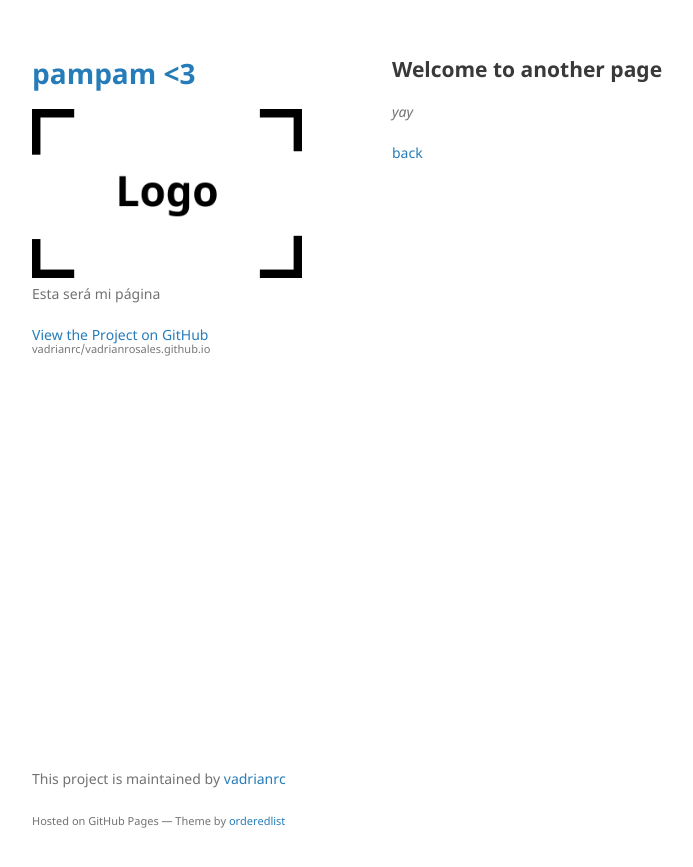
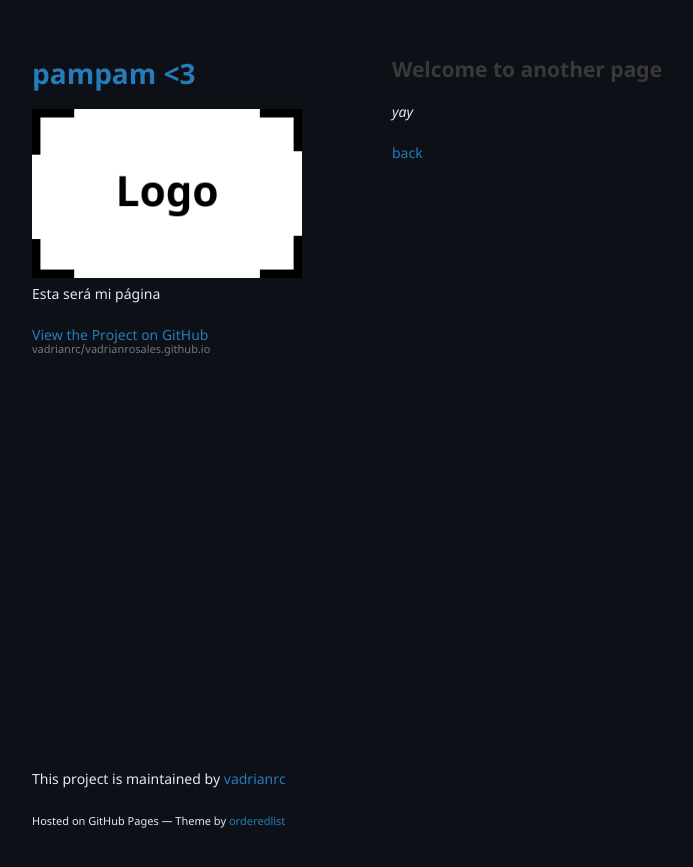
Before and after one commit to vadrianrc/vadrianrosales.github.io, a Jekyll site: the page built from another-page.md, in a window 1280 px wide. Shown: the top 867 px of the page, without its empty margins (178-871 px from the left). Built offline with Jekyll 4.4.1, drawn with Linux system fonts in a browser that asks for light colours; our own code applies the rules of GitHub Pages for plain Markdown files.

Commit message:
Update jekyll-theme-minimal.scss
colors

```diff
--- a/_sass/jekyll-theme-minimal.scss
+++ b/_sass/jekyll-theme-minimal.scss
@@ -2,10 +2,10 @@
 @import "rouge-github";
 
 body {
-  background-color: #fff;
+  background-color: #0d1117;
   padding:50px;
   font: 14px/1.5 "Noto Sans", "Helvetica Neue", Helvetica, Arial, sans-serif;
-  color:#727272;
+  color:#e2e9ef;
   font-weight:400;
 }
 
```
